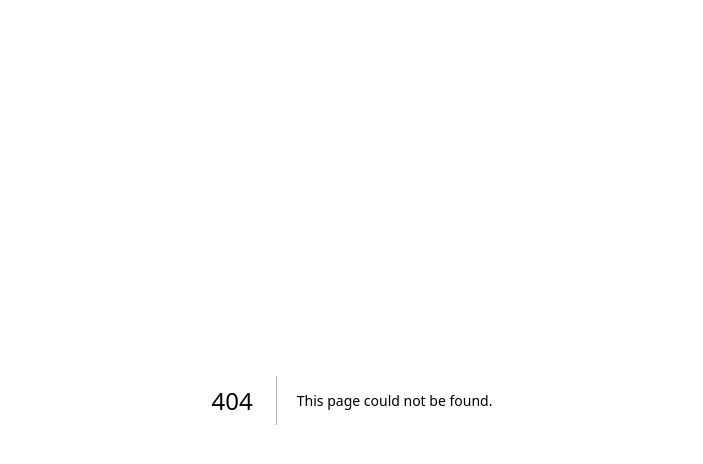
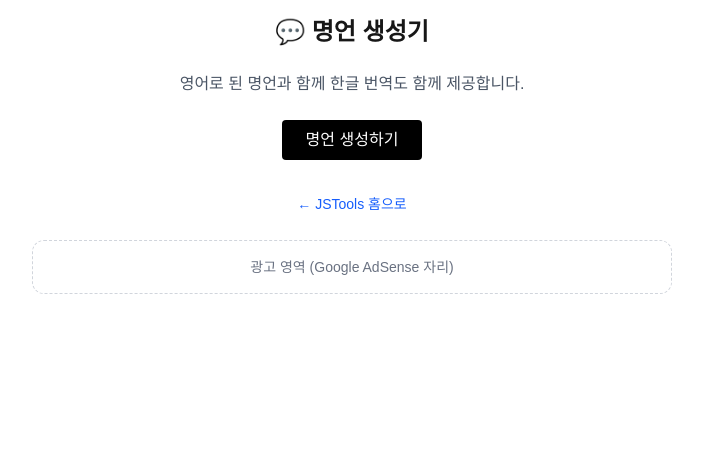
Before and after one commit to baezzaes/jstools, a Next.js app: page /tools/fun/quote-generator in a window 1280 px wide. Before the commit this address had no page. Shown: the top 464 px of the page, without its empty margins (288-991 px from the left). Built offline with nearby package versions, Linux system fonts and the light colour scheme.

Commit message:
명언생성기

```diff
--- a/src/app/page.tsx
+++ b/src/app/page.tsx
@@ -99,6 +99,20 @@ export default function Home() {
           </a>
         </div>
 
+        <div className="border rounded-xl p-4 shadow-sm space-y-2">
+          <h2 className="text-xl font-semibold">💬 명언 생성기</h2>
+          <p className="text-sm text-gray-600">
+            영감을 주는 영어 명언과 함께 자동 번역된 한글 해석도 제공합니다.
+          </p>
+          <a
+            href="/tools/fun/quote-generator"
+            className="inline-block mt-2 px-4 py-2 bg-black text-white rounded hover:bg-gray-800 transition"
+          >
+            사용하기
+          </a>
+        </div>
+
+
 
       </section>
 
--- /dev/null
+++ b/src/app/tools/fun/quote-generator/layout.tsx
@@ -0,0 +1,7 @@
+export default function QuoteGeneratorLayout({
+    children,
+  }: {
+    children: React.ReactNode;
+  }) {
+    return <>{children}</>
+  }
--- /dev/null
+++ b/src/app/tools/fun/quote-generator/metadata.ts
@@ -0,0 +1,7 @@
+import { Metadata } from 'next'
+
+export const metadata: Metadata = {
+  title: "명언 생성기 - JSTools",
+  description: "영감을 주는 영어 명언을 생성하고, 한국어 번역도 함께 제공합니다.",
+  keywords: ["명언", "영어 명언", "동기부여", "번역된 명언", "명언 생성기", "JSTools"],
+}
--- /dev/null
+++ b/src/app/tools/fun/quote-generator/page.tsx
@@ -0,0 +1,83 @@
+'use client'
+
+import { useState } from 'react'
+import Link from 'next/link'
+
+export default function QuoteGeneratorPage() {
+  const [quote, setQuote] = useState('')
+  const [author, setAuthor] = useState('')
+  const [translated, setTranslated] = useState('')
+  const [loading, setLoading] = useState(false)
+
+  const fetchQuote = async () => {
+    setLoading(true)
+    try {
+      const res = await fetch('https://api.quotable.io/random')
+      const data = await res.json()
+      setQuote(data.content)
+      setAuthor(data.author)
+
+      const translatedRes = await fetch('https://libretranslate.com/translate', {
+        method: 'POST',
+        headers: {
+          'Content-Type': 'application/json',
+          'accept': 'application/json',
+        },
+        body: JSON.stringify({
+          q: data.content,
+          source: 'en',
+          target: 'ko',
+          format: 'text',
+        }),
+      })
+      const translatedData = await translatedRes.json()
+      setTranslated(translatedData.translatedText)
+    } catch (error) {
+      console.error('명언 가져오기 실패:', error)
+      setQuote('명언을 불러오는 데 실패했습니다.')
+      setAuthor('')
+      setTranslated('')
+    }
+    setLoading(false)
+  }
+
+  return (
+    <div className="max-w-2xl mx-auto p-4 space-y-6">
+      <h1 className="text-2xl font-bold text-center">💬 명언 생성기</h1>
+      <p className="text-center text-gray-600">
+        영어로 된 명언과 함께 한글 번역도 함께 제공합니다.
+      </p>
+
+      <div className="text-center">
+        <button
+          onClick={fetchQuote}
+          className="px-6 py-2 bg-black text-white rounded hover:bg-gray-800 transition"
+          disabled={loading}
+        >
+          {loading ? '불러오는 중...' : '명언 생성하기'}
+        </button>
+      </div>
+
+      {quote && (
+        <div className="bg-gray-100 p-4 rounded space-y-3 text-center">
+          <blockquote className="text-lg italic">"{quote}"</blockquote>
+          <p className="text-sm text-gray-500">— {author}</p>
+          <hr />
+          <p className="text-base text-gray-800 font-medium">{translated}</p>
+        </div>
+      )}
+
+      {/* 홈으로 돌아가기 */}
+      <div className="text-center mt-8">
+        <Link href="/" className="text-sm text-blue-600 hover:underline">
+          ← JSTools 홈으로
+        </Link>
+      </div>
+
+      {/* 광고 자리 */}
+      <div className="border border-dashed border-gray-300 p-4 text-center text-sm text-gray-500 rounded-xl">
+        광고 영역 (Google AdSense 자리)
+      </div>
+    </div>
+  )
+}
```
